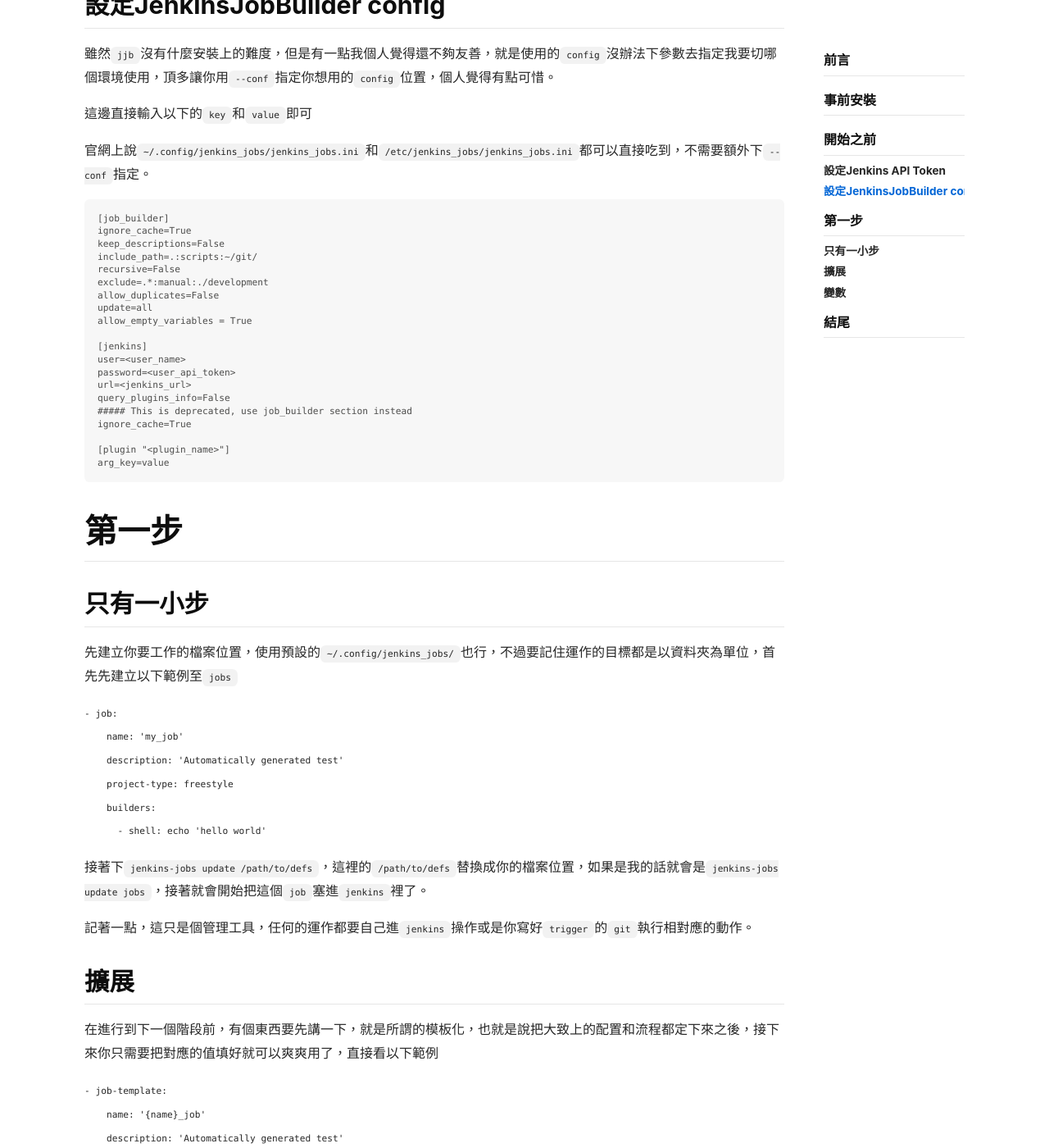
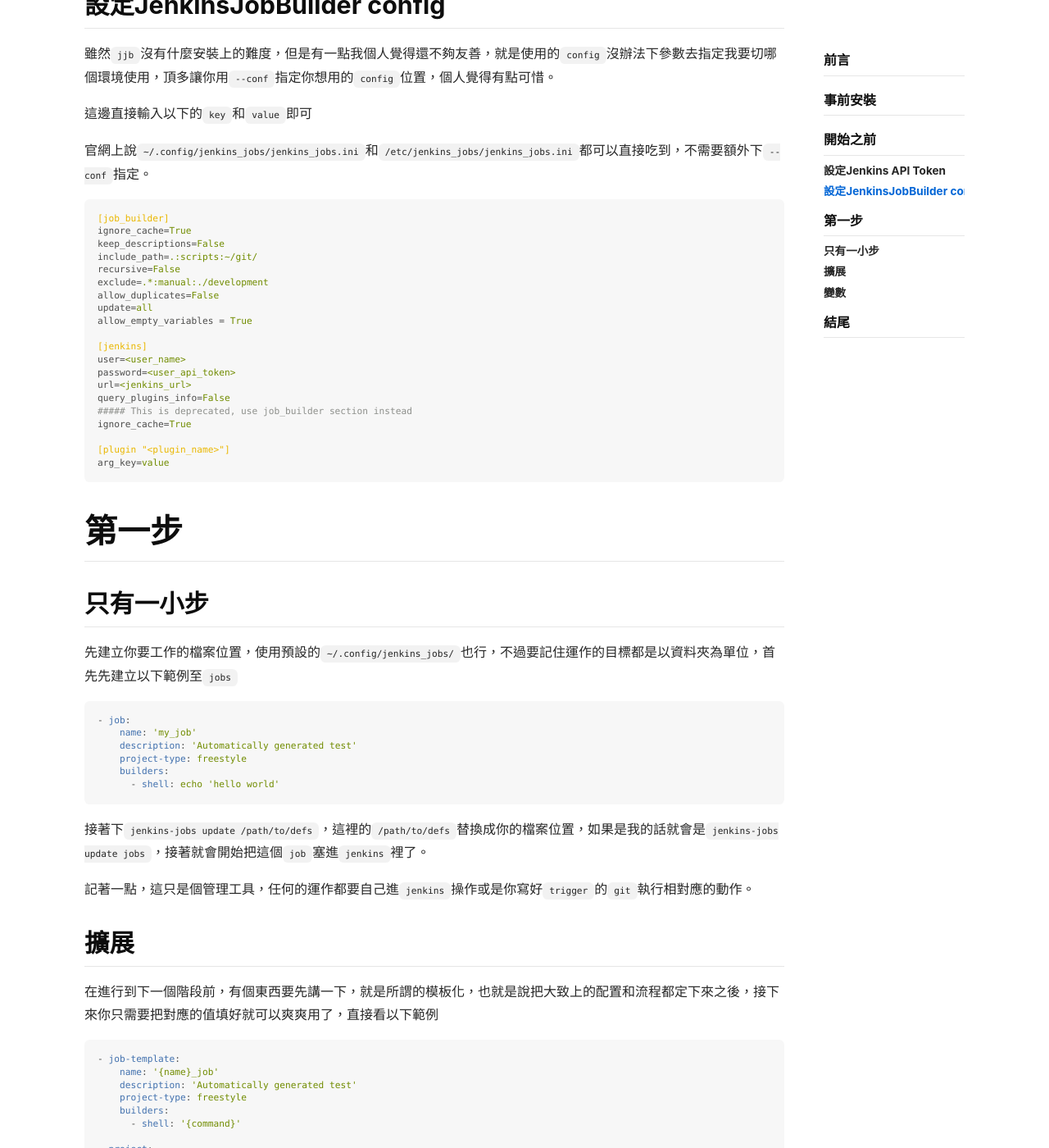
Before and after one commit to tingShean/tingshean.github.io, a Jekyll site: the page built from _posts/2022-02-14-use-jjb-management-jenkins-config.md, in a window 1280 px wide and 1400 px high, scrolled down 1134 px. Shown: the whole window at 82% size. Built offline with Jekyll 4.4.1, drawn with Linux system fonts in a browser that asks for light colours; nearby versions of some CDN libraries; comment, search, counter and statistics services are not loaded; some of the changed text lies outside the part shown.

Commit message:
20220214 post

````diff
--- a/_posts/2022-02-14-use-jjb-management-jenkins-config.md
+++ b/_posts/2022-02-14-use-jjb-management-jenkins-config.md
@@ -37,7 +37,7 @@ tags: jjb jenkinsjobbuilder jenkins
 官網上說`~/.config/jenkins_jobs/jenkins_jobs.ini`和`/etc/jenkins_jobs/jenkins_jobs.ini`都可以直接吃到，不需要額外下`--conf`指定。
 
 
-```
+```ini
 [job_builder]
 ignore_cache=True
 keep_descriptions=False
@@ -67,7 +67,7 @@ arg_key=value
 
 先建立你要工作的檔案位置，使用預設的`~/.config/jenkins_jobs/`也行，不過要記住運作的目標都是以資料夾為單位，首先先建立以下範例至`jobs`
 
-```YAML
+```yaml
 - job:
     name: 'my_job'
     description: 'Automatically generated test'
@@ -84,7 +84,7 @@ arg_key=value
 
 在進行到下一個階段前，有個東西要先講一下，就是所謂的模板化，也就是說把大致上的配置和流程都定下來之後，接下來你只需要把對應的值填好就可以爽爽用了，直接看以下範例
 
-```YAML
+```yaml
 - job-template:
     name: '{name}_job'
     description: 'Automatically generated test'
@@ -107,7 +107,7 @@ arg_key=value
 
 直接使用剛剛的範例，但是這次我做了一些些的改變，變數之後加上`|`接著的值就會是`default`
 
-```YAML
+```yaml
 - job-template:
     name: 'my_job'
     description: '{dest|Automatically generated test}'
````
